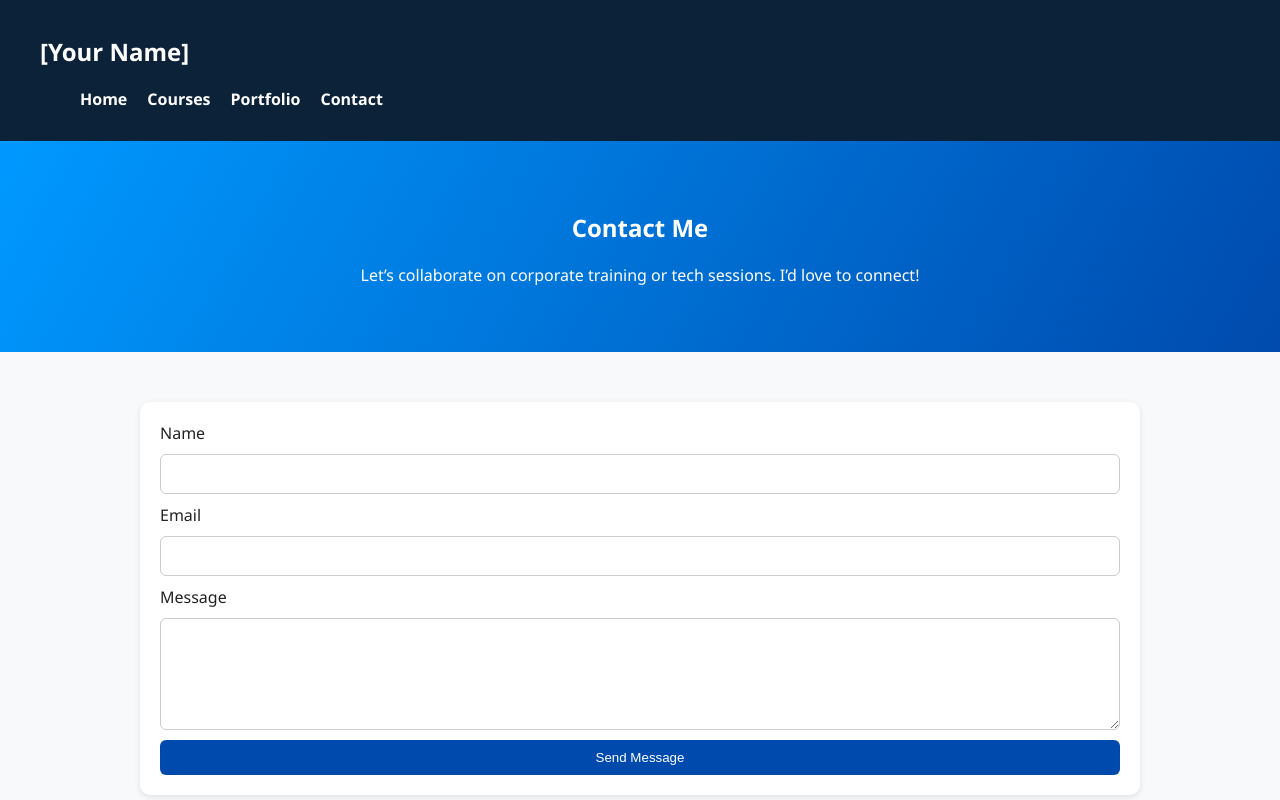
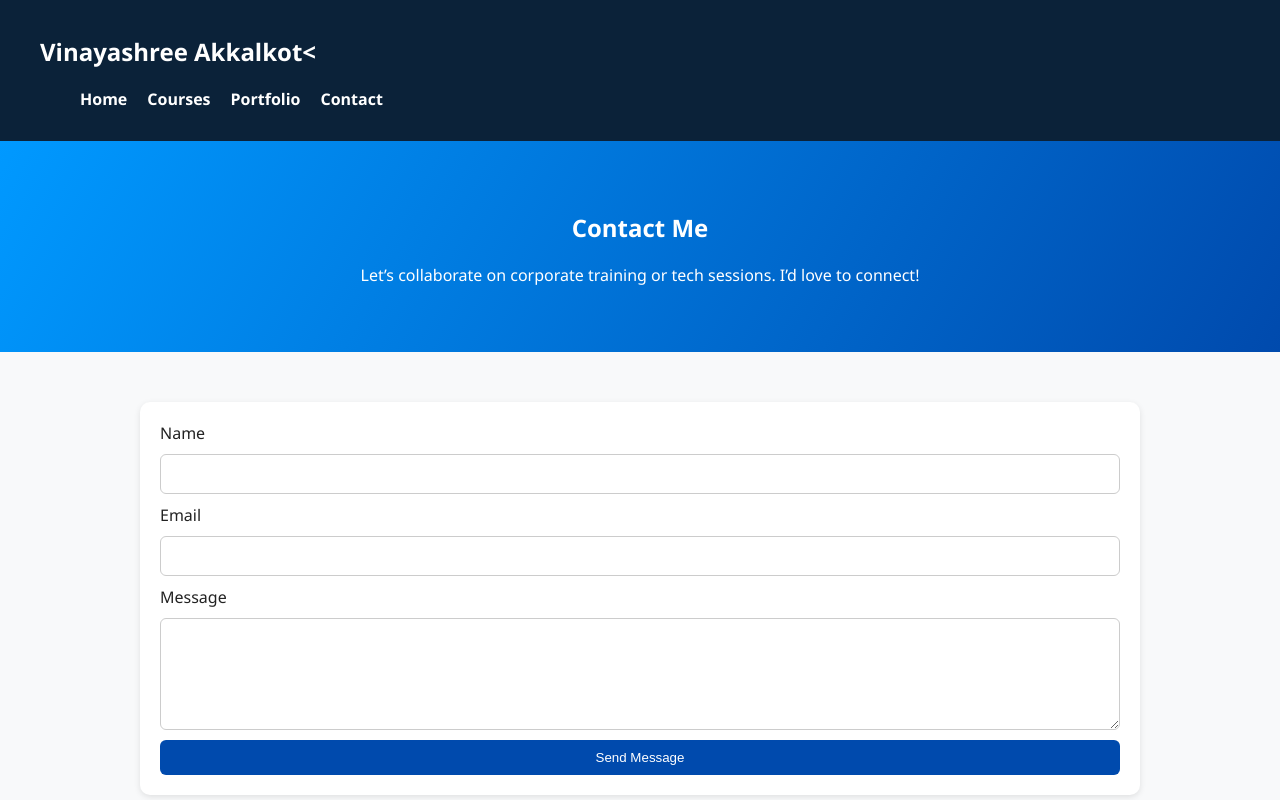
Before and after one commit to vinayashreeakkalkot25/Myportfolio, a plain HTML site: page contact.html in a window 1280 px wide. Shown: the top 800 px of the page. Drawn offline with Linux system fonts and the light colour scheme; files that its build step writes are made by us from their sources.

Commit message:
Update contact.html

```diff
--- a/contact.html
+++ b/contact.html
@@ -3,13 +3,13 @@
 <head>
   <meta charset="UTF-8" />
   <meta name="viewport" content="width=device-width, initial-scale=1.0" />
-  <title>Contact - [Your Name]</title>
+  <title>Contact - Vinayashree Akkalkot</title>
   <link rel="stylesheet" href="css/style.css" />
 </head>
 <body>
   <header>
     <nav>
-      <h1>[Your Name]</h1>
+      <h1>Vinayashree Akkalkot<</h1>
       <ul>
         <li><a href="index.html">Home</a></li>
         <li><a href="courses.html">Courses</a></li>
```
